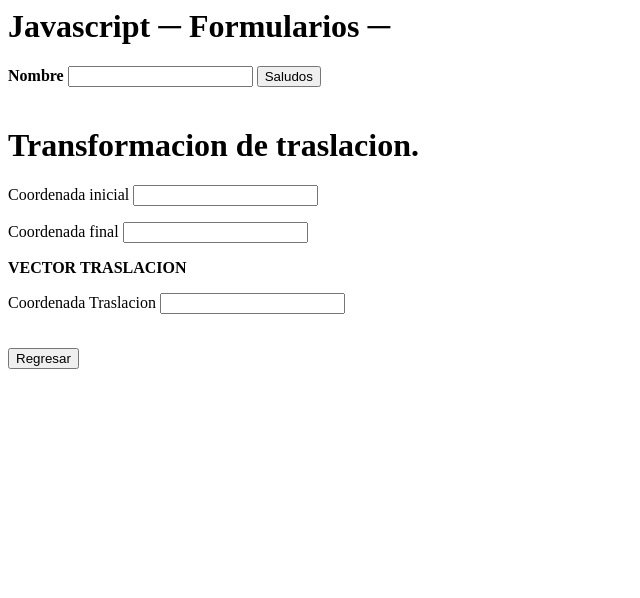
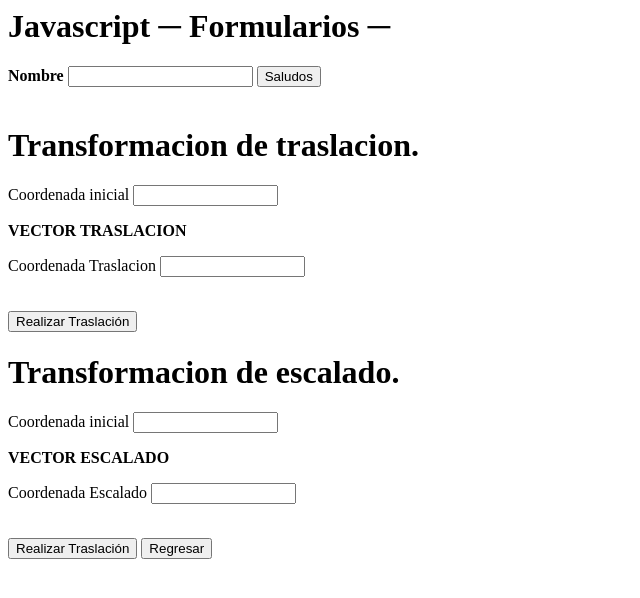
Before and after one commit to 6000669/TALLER1-1, a plain HTML site: page formularios.htm in a window 1280 px wide. Shown: the whole page, without its empty margins (0-640 px from the left). Drawn offline with Linux system fonts and the light colour scheme.

Commit message:
Traslación y Escalado

```diff
--- a/formularios.htm
+++ b/formularios.htm
@@ -4,17 +4,68 @@
 	<b> Nombre</b> <input type="text" id="nombre">
 	<button onclick="Salude()">Saludos</button>
 	<script>
-		function Salude () {
+		function Salude() {
 			name = document.getElementById("nombre").value;
 			alert("Hola " + name + ", buenas tardes");
 		}
 	</script>
-		<br/><br/>
+	<br /><br />
 	<h1>Transformacion de traslacion. </h1>
-		<p>Coordenada inicial <input id ="c-i" size=0></p>
-		<p>Coordenada final <input id ="c-f" size=0></p>
+	<p>Coordenada inicial <input id="c-i" size="15"></p>
 	<p><b> VECTOR TRASLACION </b></p>
-		<p> Coordenada Traslacion <input id ="c-t" size=0></p></br>
+	<p> Coordenada Traslacion <input id="c-t" size="15"></p></br>
+	<button onclick="realizarTraslacion()">Realizar Traslación</button>
+	<h1>Transformacion de escalado. </h1>
+	<p>Coordenada inicial <input id="c-ie" size="15"></p>
+	<p><b> VECTOR ESCALADO </b></p>
+	<p> Coordenada Escalado <input id="c-te" size="15"></p></br>
+	<button onclick="realizarEscalado()">Realizar Traslación</button>
 	<button onclick="location.href = 'index.html';">Regresar</button>
+	<script>
+		function realizarTraslacion() {
+			const coordenadaInicial = document.getElementById("c-i").value.split(',').map(parseFloat);
+			const vectorTraslacion = document.getElementById("c-t").value.split(',').map(parseFloat);
+
+
+			const X = coordenadaInicial[0];
+			const Y = coordenadaInicial[1];
+			const Z = coordenadaInicial[2];
+
+			// Coordenadas de traslación
+			const translationX = vectorTraslacion[0];
+			const translationY = vectorTraslacion[1];
+			const translationZ = vectorTraslacion[2];
+
+			// Las coordenadas trasladadas son las primeras tres componentes del resultado
+			const translatedX = X + translationX;
+			const translatedY = Y + translationY;
+			const translatedZ = Y + translationZ;
+
+			alert(`Coordenadas trasladadas: (${translatedX}, ${translatedY}, ${translatedZ})`);
+		}
+
+		function realizarEscalado() {
+
+			const coordenadaInicial = document.getElementById("c-ie").value.split(',').map(parseFloat);
+			const vectorTraslacion = document.getElementById("c-te").value.split(',').map(parseFloat);
+
+
+			const X = coordenadaInicial[0];
+			const Y = coordenadaInicial[1];
+			const Z = coordenadaInicial[2];
+
+			// Coordenadas de traslación
+			const escaladoX = vectorTraslacion[0];
+			const escaladoY = vectorTraslacion[1];
+			const escaladoZ = vectorTraslacion[2];
+
+			// Las coordenadas trasladadas son las primeras tres componentes del resultado
+			const escaleX = X * escaladoX;
+			const escaleY = Y * escaladoY;
+			const escaleZ = Y * escaladoZ;
+
+			alert(`Coordenadas trasladadas: (${escaleX}, ${escaleY}, ${escaleZ})`);
+		}
+	</script>
 </body>
 </html>
```
Lines whose indentation alone changed are shown as unchanged.
